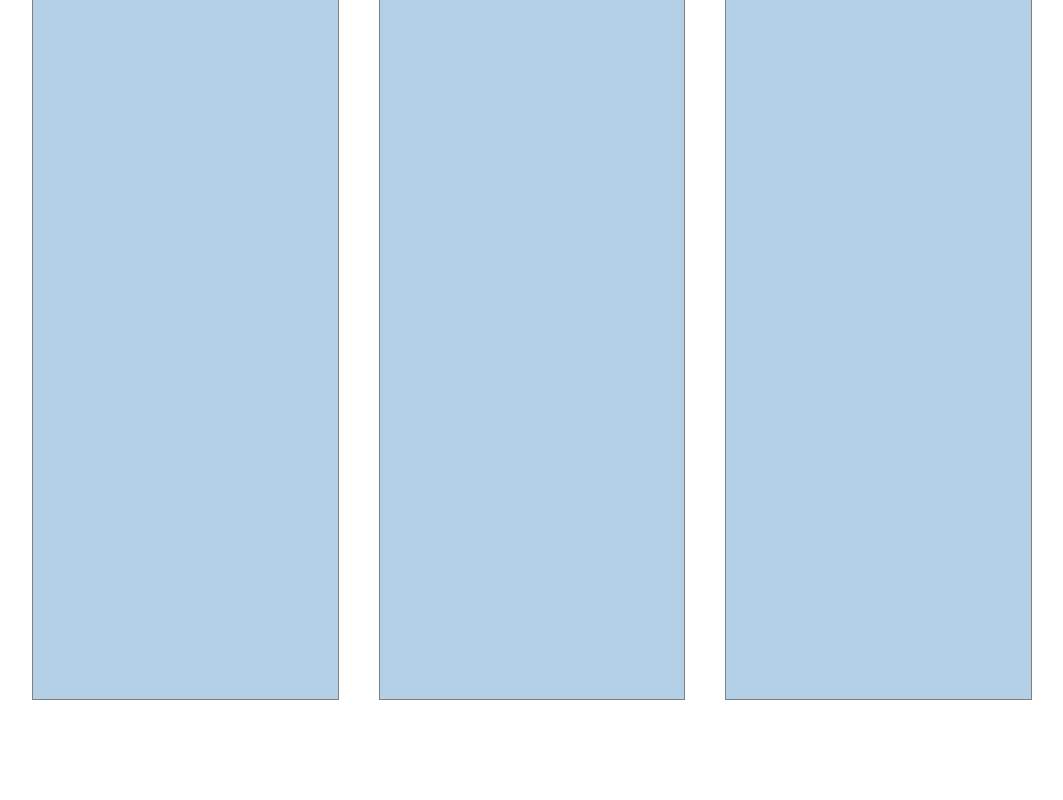
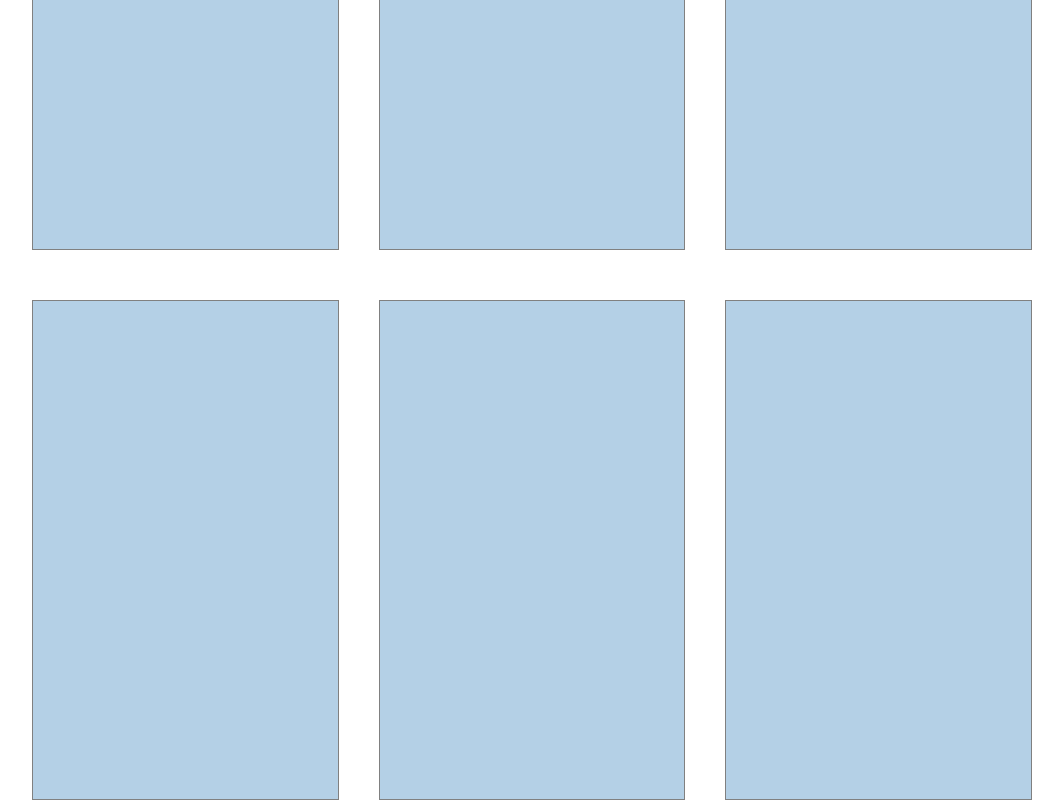
Before and after one commit to giorgiameffe/htmlcss-dropbox, a plain HTML site: page index.html in a window 1280 px wide. Shown: the part 3686-4486 px from the top of the page, without its empty margins (108-1171 px from the left). Before the commit the page ends 4386 px from the top, so only its background shows below. Drawn offline with Linux system fonts and the light colour scheme.

Commit message:
feat: create grid structure (6 columns)

```diff
--- a/css/style.css
+++ b/css/style.css
@@ -142,3 +142,9 @@ h2 {
     width: 500px;
     background-color: grey;
 }
+
+/* Griglia a sei */
+
+.business > .col {
+    height: 500px;
+}
--- a/index.html
+++ b/index.html
@@ -78,6 +78,7 @@
             </div>
         </section>
 
+        <!-- Griglia a sei -->
         <section class="container">
             <h2>Esegui più operazioni con Dropbox Business</h2>
             <div class="paymentmethods business">
@@ -86,13 +87,13 @@
                 <div class="col"></div>
             </div>
 
-
-
-
-
-
-
+            <div class="paymentmethods business">
+                <div class="col"></div>
+                <div class="col"></div>
+                <div class="col"></div>
+            </div>
         </section>
+        <!-- Griglia a sei -->
 
 
 
```
